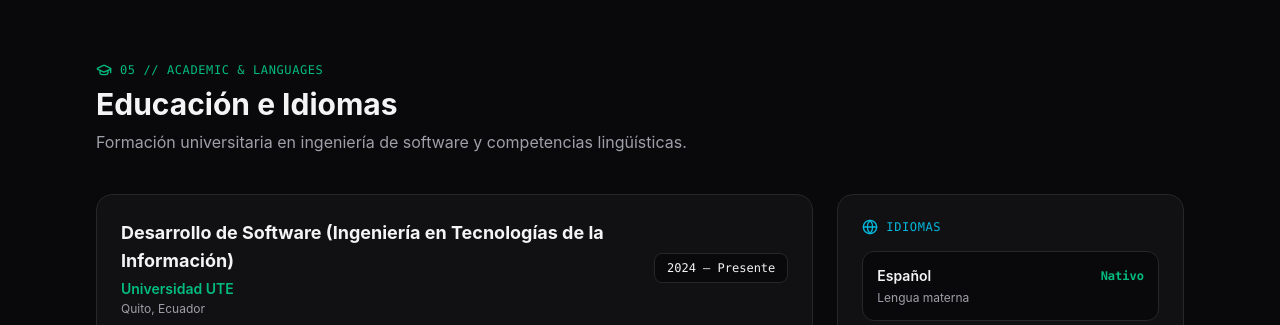
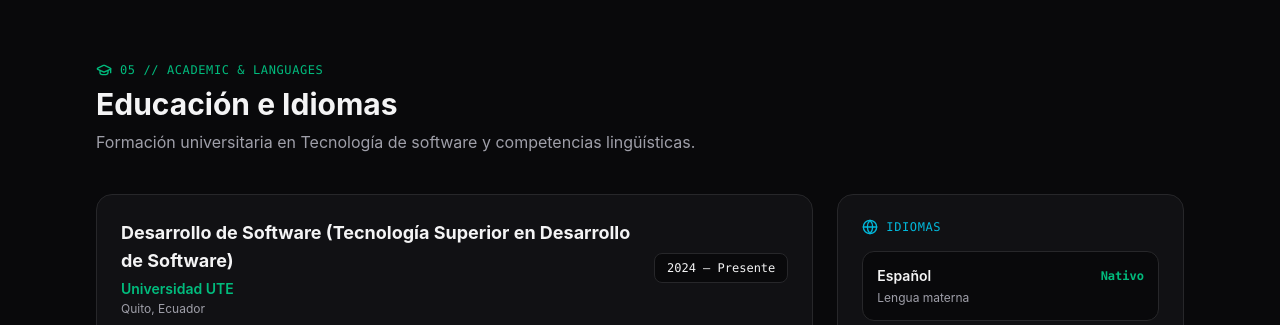
Before and after one commit to yochanperez/eduardo-perez-portfolio, a React (Vite) app: page / in a window 1280 px wide. Shown: the part 5640-5965 px from the top of the page. Built offline with nearby package versions, Linux system fonts and the light colour scheme.

Commit message:
arreglo de portafolio

```diff
--- a/src/App.tsx
+++ b/src/App.tsx
@@ -517,10 +517,10 @@ const PORTFOLIO_DATA: { es: PortfolioLocale; en: PortfolioLocale } = {
     },
     education: {
       title: 'Educación e Idiomas',
-      subtitle: 'Formación universitaria en ingeniería de software y competencias lingüísticas.',
+      subtitle: 'Formación universitaria en Tecnología de software y competencias lingüísticas.',
       academic: [
         {
-          degree: 'Desarrollo de Software (Ingeniería en Tecnologías de la Información)',
+          degree: 'Desarrollo de Software (Tecnología Superior en Desarrollo de Software)',
           institution: 'Universidad UTE',
           location: 'Quito, Ecuador',
           period: '2024 – Presente'
```
